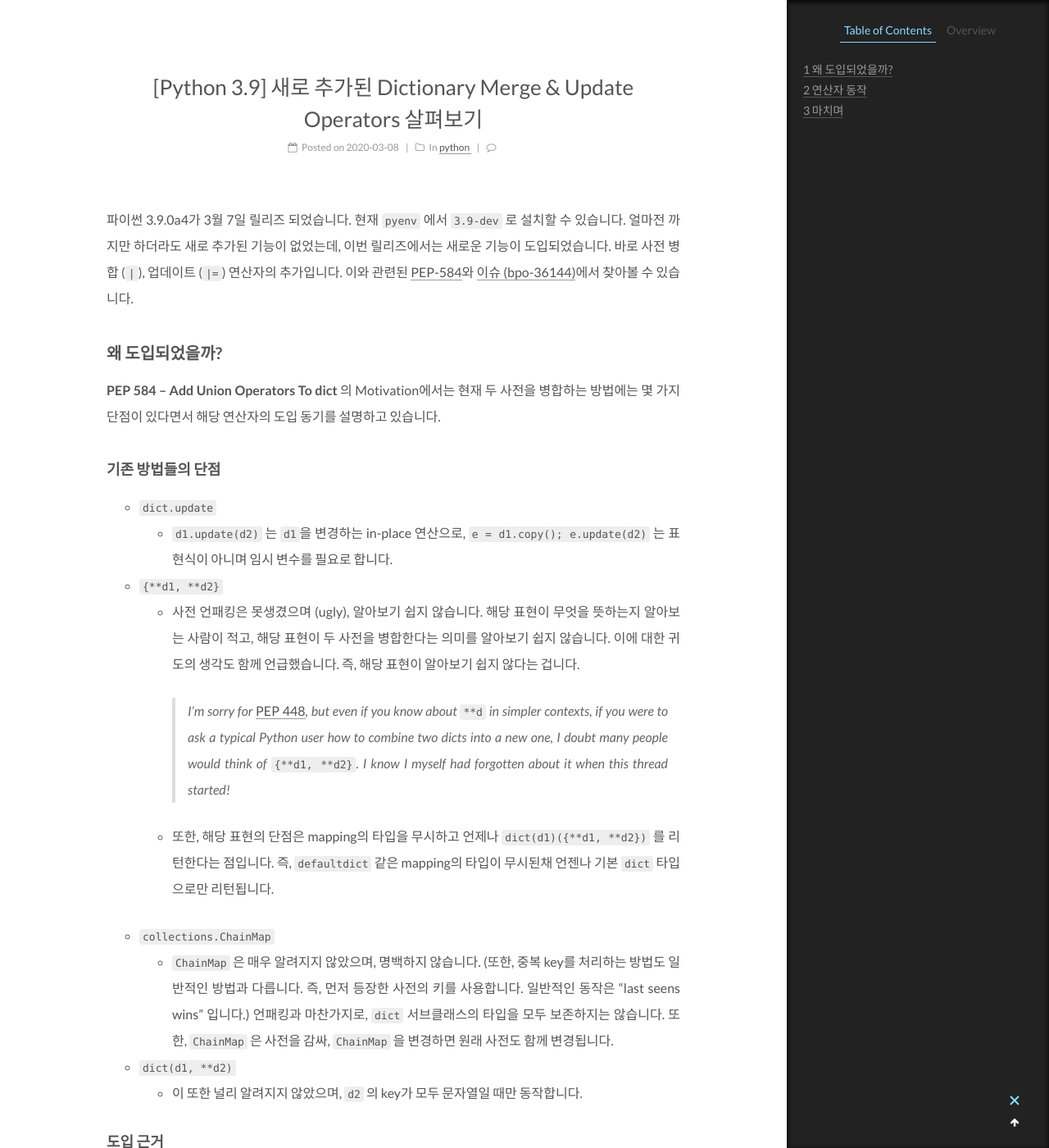
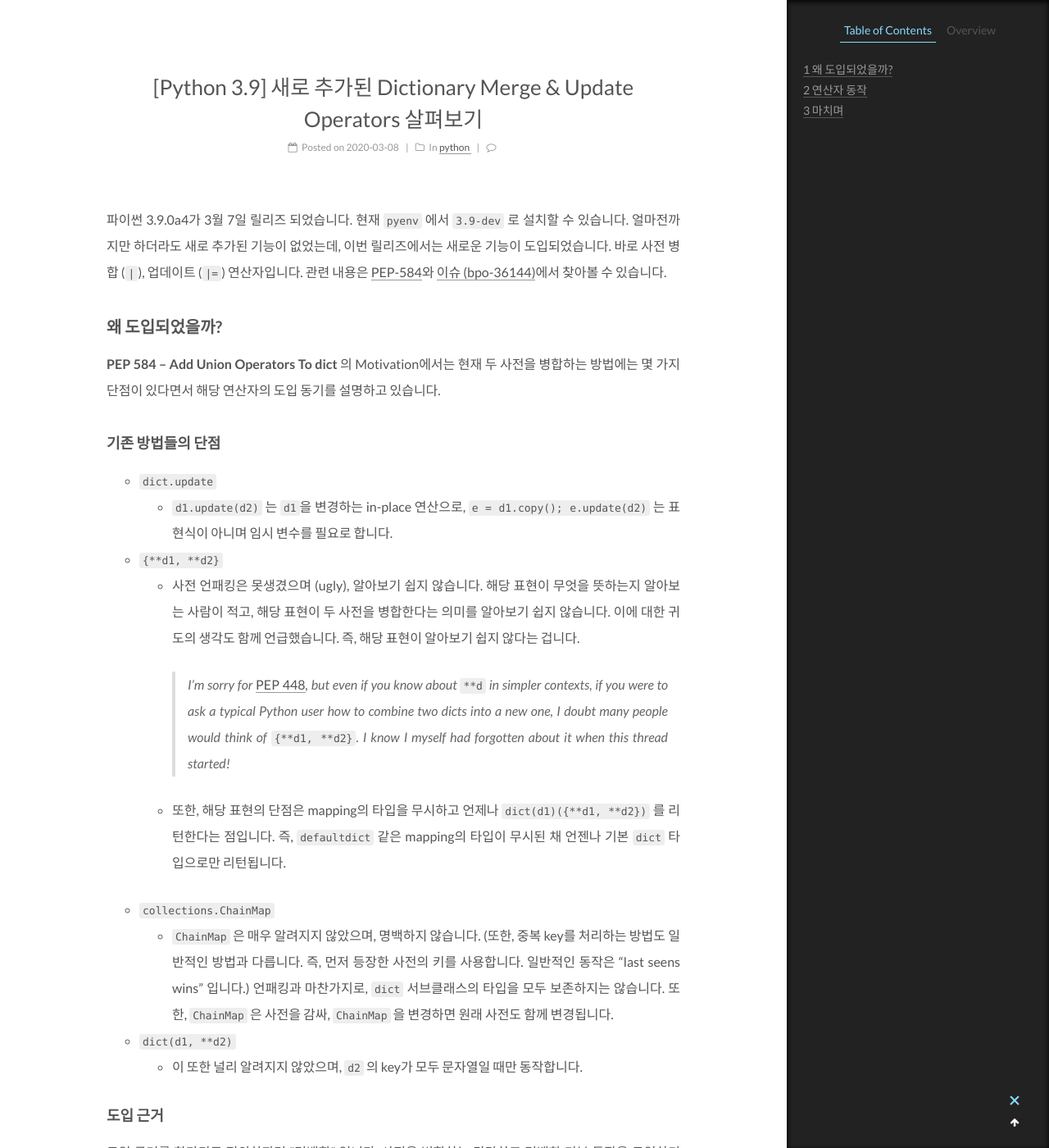
Before and after one commit to novdov/novdov.github.io, a Jekyll site: the page built from _posts/2020-03-08-python39-new-features-dict.md, in a window 1280 px wide and 1400 px high, scrolled down 257 px. Shown: the whole window at 82% size. Built offline with Jekyll 4.4.1, drawn with Linux system fonts in a browser that asks for light colours; comment, search, counter and statistics services are not loaded.

Commit message:
[Modify] Modify body

```diff
--- a/_posts/2020-03-08-python39-new-features-dict.md
+++ b/_posts/2020-03-08-python39-new-features-dict.md
@@ -8,7 +8,7 @@ tags:
 - python
 ---
 
-파이썬 3.9.0a4가 3월 7일 릴리즈 되었습니다. 현재 `pyenv` 에서 `3.9-dev` 로 설치할 수 있습니다. 얼마전 까지만 하더라도 새로 추가된 기능이 없었는데, 이번 릴리즈에서는 새로운 기능이 도입되었습니다. 바로 사전 병합 (`|`), 업데이트 (`|=`) 연산자의 추가입니다. 이와 관련된 [PEP-584](https://www.python.org/dev/peps/pep-0584/)와 [이슈 (bpo-36144)](https://bugs.python.org/issue36144)에서 찾아볼 수 있습니다.
+파이썬 3.9.0a4가 3월 7일 릴리즈 되었습니다. 현재 `pyenv` 에서 `3.9-dev` 로 설치할 수 있습니다. 얼마전까지만 하더라도 새로 추가된 기능이 없었는데, 이번 릴리즈에서는 새로운 기능이 도입되었습니다. 바로 사전 병합 (`|`), 업데이트 (`|=`) 연산자입니다. 관련 내용은 [PEP-584](https://www.python.org/dev/peps/pep-0584/)와 [이슈 (bpo-36144)](https://bugs.python.org/issue36144)에서 찾아볼 수 있습니다.
 
 
 ## 왜 도입되었을까?
@@ -25,7 +25,7 @@ tags:
 
     > *I'm sorry for* [PEP 448](https://www.python.org/dev/peps/pep-0448)*, but even if you know about* `**d` *in simpler contexts, if you were to ask a typical Python user how to combine two dicts into a new one, I doubt many people would think of* `{**d1, **d2}`*. I know I myself had forgotten about it when this thread started!*
 
-  - 또한, 해당 표현의 단점은 mapping의 타입을 무시하고 언제나 `dict(d1)({**d1, **d2})` 를 리턴한다는 점입니다. 즉, `defaultdict` 같은 mapping의 타입이 무시된채 언젠나 기본 `dict` 타입으로만 리턴됩니다.
+  - 또한, 해당 표현의 단점은 mapping의 타입을 무시하고 언제나 `dict(d1)({**d1, **d2})` 를 리턴한다는 점입니다. 즉, `defaultdict` 같은 mapping의 타입이 무시된 채 언젠나 기본 `dict` 타입으로만 리턴됩니다.
 
 - `collections.ChainMap`
   - `ChainMap` 은 매우 알려지지 않았으며, 명백하지 않습니다. (또한, 중복 key를 처리하는 방법도 일반적인 방법과 다릅니다. 즉, 먼저 등장한 사전의 키를 사용합니다. 일반적인 동작은 “last seens wins” 입니다.) 언패킹과 마찬가지로, `dict` 서브클래스의 타입을 모두 보존하지는 않습니다. 또한, `ChainMap` 은 사전을 감싸, `ChainMap` 을 변경하면 원래 사전도 함께 변경됩니다.
```
